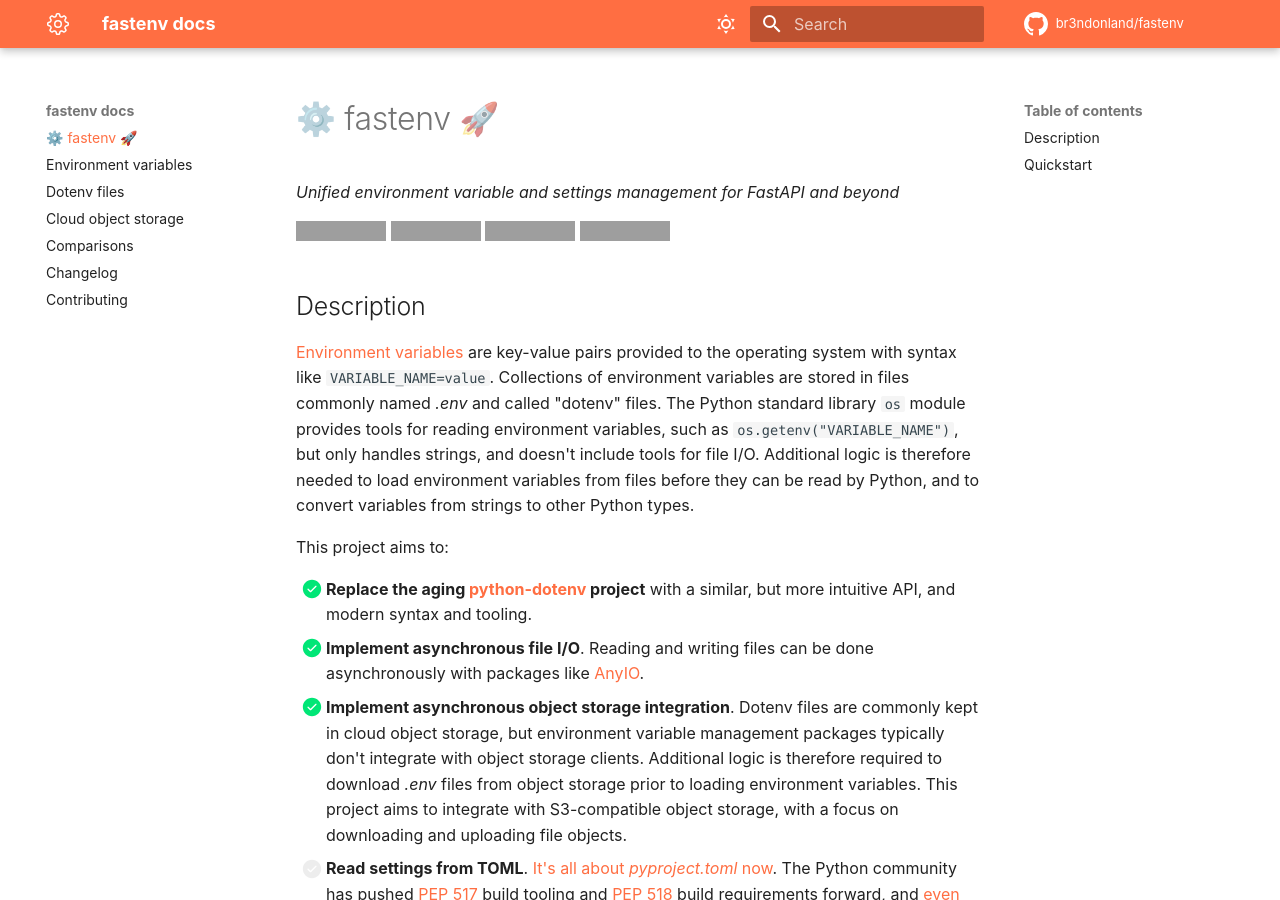
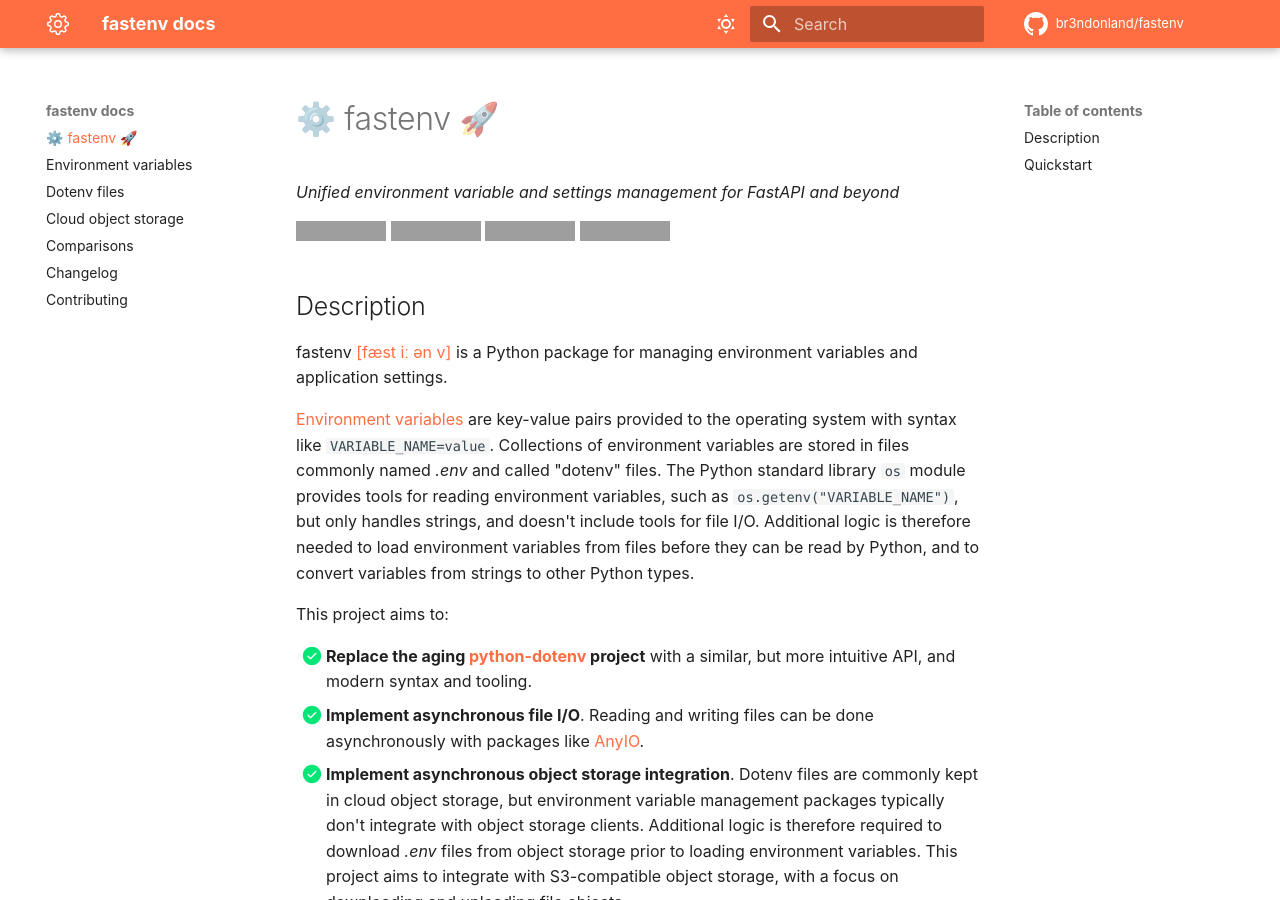
Before and after one commit to br3ndonland/fastenv, an MkDocs documentation site: the page built from docs/index.md, in a window 1280 px wide and 900 px high, cut to the strip 0-900 px from the top of the window. Built offline with MkDocs 1.6.1 and Material for MkDocs 9.7.7, drawn with Linux system fonts in a browser that asks for light colours; comment, search, counter and statistics services are not loaded; grey boxes are pictures that could not be loaded.

```diff
--- a/cspell.json
+++ b/cspell.json
@@ -48,6 +48,7 @@
     "dotfiles",
     "envparse",
     "extensibly",
+    "fæst",
     "fargate",
     "fastapi's",
     "fastapi",
--- a/docs/index.md
+++ b/docs/index.md
@@ -8,6 +8,8 @@ _Unified environment variable and settings management for FastAPI and beyond_
 [![Ruff](https://img.shields.io/endpoint?url=https://raw.githubusercontent.com/astral-sh/ruff/main/assets/badge/v2.json)](https://github.com/astral-sh/ruff)
 
 ## Description
+
+fastenv [\[fæst iː ən v\]](https://en.wikipedia.org/wiki/Help:IPA/English) is a Python package for managing environment variables and application settings.
 
 [Environment variables](https://en.wikipedia.org/wiki/Environment_variable) are key-value pairs provided to the operating system with syntax like `VARIABLE_NAME=value`. Collections of environment variables are stored in files commonly named _.env_ and called "dotenv" files. The Python standard library `os` module provides tools for reading environment variables, such as `os.getenv("VARIABLE_NAME")`, but only handles strings, and doesn't include tools for file I/O. Additional logic is therefore needed to load environment variables from files before they can be read by Python, and to convert variables from strings to other Python types.
 
```
Also changed, not shown: README.md (+2 -0 lines).
